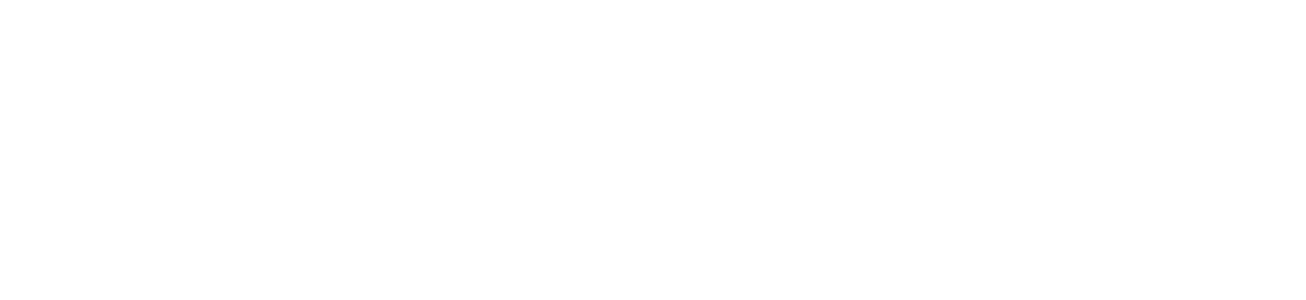
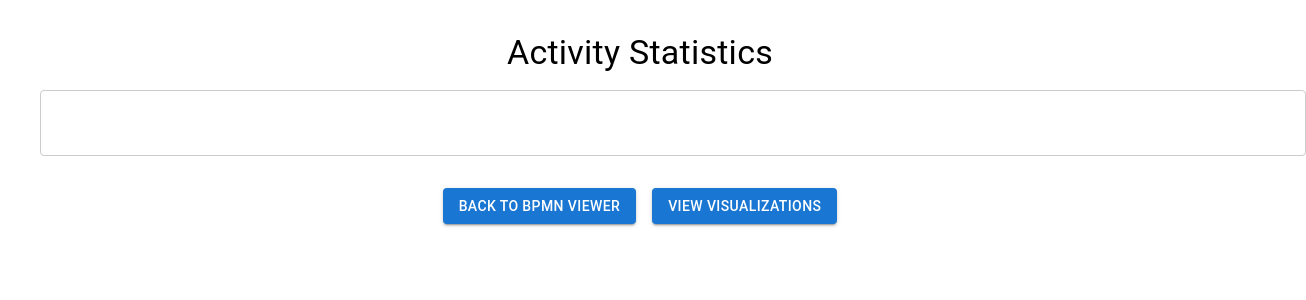
Before and after one commit to NTheo2000/thesis, a React (Create React App) app: page /activity-stats in a window 1280 px wide. Before the commit this address had no page. Shown: the top 300 px of the page, 1306 px wide, since content can reach past the window. Built offline with nearby package versions, Linux system fonts and the light colour scheme; what chartjs-plugin-zoom would draw is missing.

Commit message:
new page

```diff
--- /dev/null
+++ b/src/ActivityStats.tsx
@@ -0,0 +1,68 @@
+import React from 'react';
+import { Box, Typography, Button, Stack } from '@mui/material';
+import { useNavigate } from 'react-router-dom';
+import { BarChart, Bar, XAxis, YAxis, CartesianGrid, Tooltip, Legend } from 'recharts';
+import { useFileContext } from './FileContext';
+
+const ActivityStats: React.FC = () => {
+  const navigate = useNavigate();
+  const { extractedElements } = useFileContext();
+
+  // Placeholder data for activity stats (use extractedElements when available)
+  const activityStats = extractedElements.map((element: any) => ({
+    name: element.name,
+    skipped: Math.random() * 100, // Replace with actual skipped percentage
+    inserted: Math.random() * 100, // Replace with actual inserted percentage
+  }));
+
+  // Updated colors for better visibility
+  const skippedColor = "#ff6f61"; // Red-orange for skipped
+  const insertedColor = "#6baed6"; // Light blue for inserted
+
+  return (
+    <Box sx={{ width: '100%', maxWidth: 1200, margin: '0 auto', textAlign: 'center', padding: 4 }}>
+      <Typography variant="h4" gutterBottom>
+        Activity Statistics
+      </Typography>
+
+      <Box
+        sx={{
+          width: '100%',
+          height: 'auto',
+          border: '1px solid #ccc',
+          borderRadius: '4px',
+          marginTop: 2,
+          overflow: 'hidden',
+          padding: 4,
+        }}
+      >
+        <BarChart
+          width={1000}
+          height={activityStats.length * 80}
+          data={activityStats}
+          layout="vertical"
+          margin={{ top: 20, right: 50, left: 100, bottom: 5 }}
+        >
+          <CartesianGrid strokeDasharray="3 3" />
+          <XAxis type="number" />
+          <YAxis type="category" dataKey="name" width={200} />
+          <Tooltip />
+          <Legend />
+          <Bar dataKey="skipped" fill={skippedColor} name="Skipped Activities" />
+          <Bar dataKey="inserted" fill={insertedColor} name="Inserted Activities" />
+        </BarChart>
+      </Box>
+
+      <Stack direction="row" spacing={2} justifyContent="center" sx={{ marginTop: 4 }}>
+        <Button variant="contained" onClick={() => navigate('/view-bpmn')}>
+          Back to BPMN Viewer
+        </Button>
+        <Button variant="contained" color="primary" onClick={() => navigate('/heatmap-aggr')}>
+          View Visualizations
+        </Button>
+      </Stack>
+    </Box>
+  );
+};
+
+export default ActivityStats;
--- a/src/App.tsx
+++ b/src/App.tsx
@@ -1,13 +1,12 @@
 import React from "react";
 import { BrowserRouter as Router, Routes, Route } from "react-router-dom";
-import { FileProvider, useFileContext } from "./FileContext";
+import { FileProvider } from "./FileContext";
 import WelcomePage from "./WelcomePage";
 import ViewBPMN from "./ViewBPMN";
 import HeatMapAggr from "./HeatMapAggr";
 import ConformanceOutcomeChart from "./ConformanceOutcomeChart";
 import ViolationGuidelines from "./ViolationGuidelines";
-
-
+import ActivityStats from "./ActivityStats"; // Import the new ActivityStats page
 
 const App: React.FC = () => {
   return (
@@ -16,6 +15,7 @@
         <Routes>
           <Route path="/" element={<WelcomePage />} />
           <Route path="/view-bpmn" element={<ViewBPMN />} />
+          <Route path="/activity-stats" element={<ActivityStats />} /> {/* Add this route */}
           <Route path="/heatmap-aggr" element={<HeatMapAggr />} />
           <Route path="/conformance-outcome" element={<ConformanceOutcomeChart />} />
           <Route path="/violation-guidelines" element={<ViolationGuidelines />} />
--- a/src/ViewBPMN.tsx
+++ b/src/ViewBPMN.tsx
@@ -221,9 +221,9 @@
         <Button
           variant="contained"
           color="primary"
-          onClick={() => navigate('/heatmap-aggr')}
+          onClick={() => navigate('/activity-stats')}
         >
-          View Visualizations
+          View Stats
         </Button>
       </Stack>
     </Box>
```
